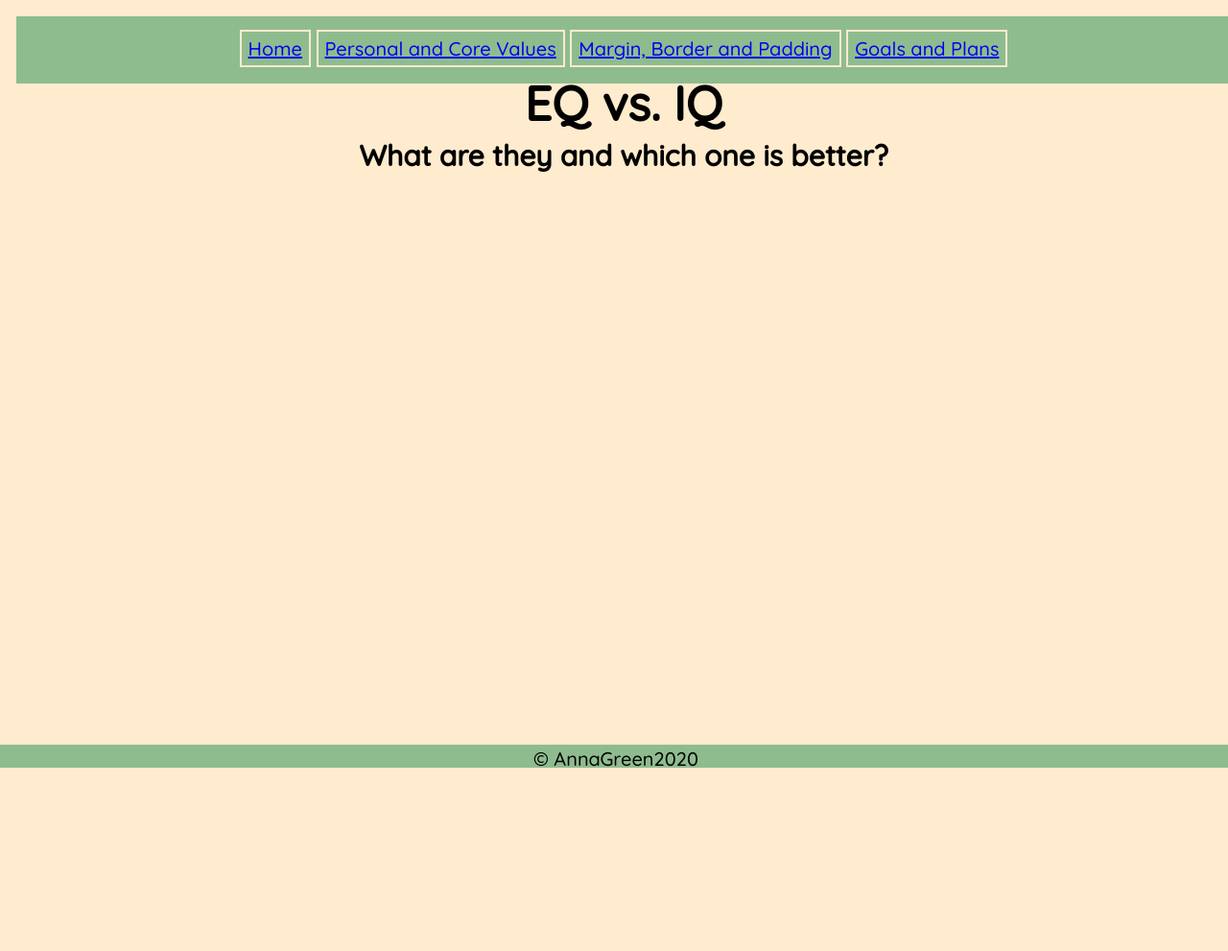
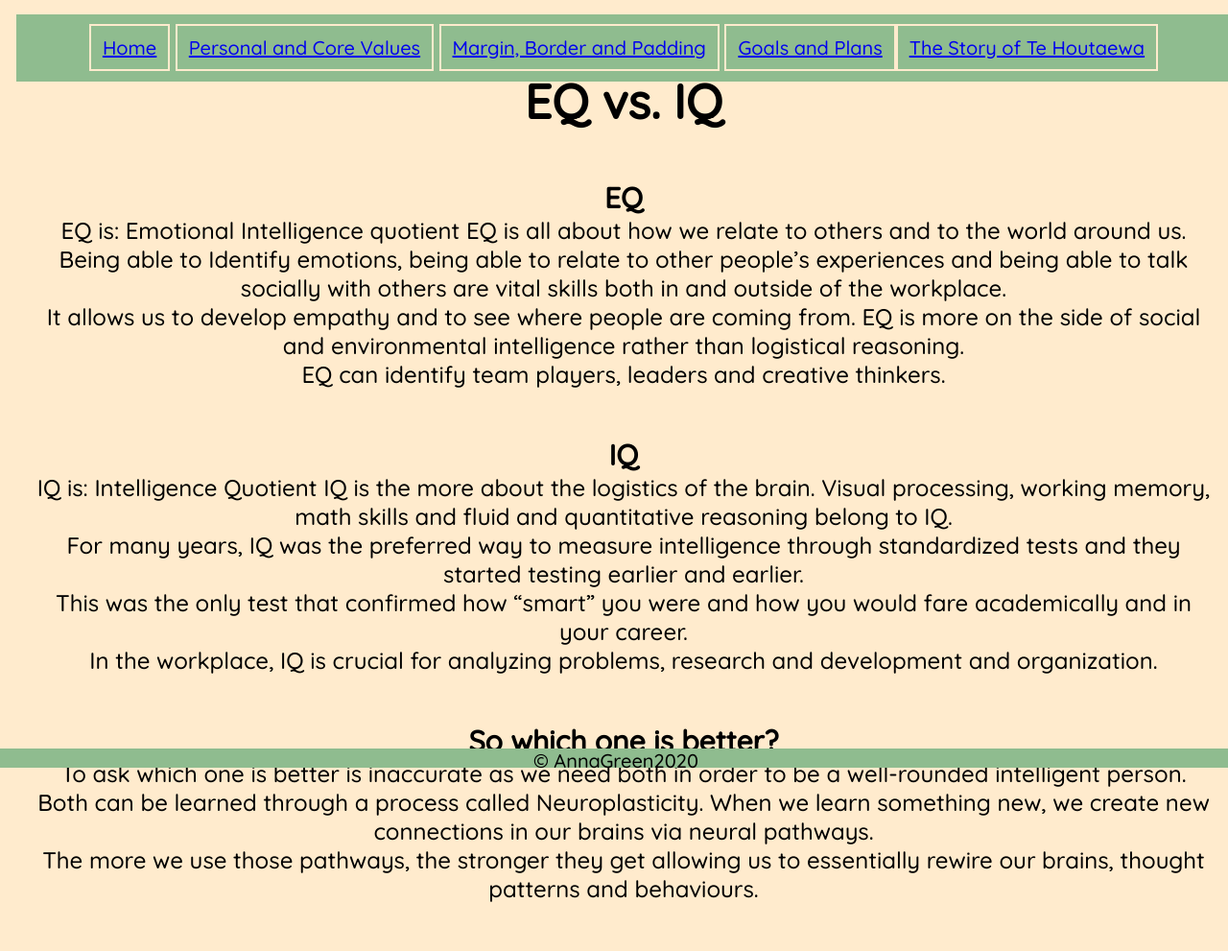
Before and after one commit to Anna-Green/Anna-Green.github.io, a plain HTML site: page Sprint3-cultural.html in a window 1280 px wide. Shown: the whole page at 96% size. Before the commit the page ends 800 px from the top, so only its background shows below. Drawn offline with Linux system fonts and the light colour scheme.

Commit message:
Sprint 3 cultural blog

```diff
--- a/Sprint3-cultural.html
+++ b/Sprint3-cultural.html
@@ -16,6 +16,7 @@
             <li> <a href="Personal Values.html">Personal and Core Values</a></li>
             <li> <a href="Technical-Blog.html">Margin, Border and Padding</a></li>
             <li> <a href="Sprint2-cultural.html">Goals and Plans</a>
+            <li> <a href="sprint1-technical.html"> The Story of Te Houtaewa</a></li>
 
 
           </ul>
@@ -24,7 +25,51 @@
 
     <body>
         <h1>EQ vs. IQ</h1>
-        <h2>What are they and which one is better?</h2>
+
+        <br>
+        <br>
+        <section>
+        <h3>EQ</h3>
+
+        <p>
+          EQ is:  Emotional Intelligence quotient
+EQ is all about how we relate to others and to the world around us. <br>
+Being able to Identify emotions, being able to relate to other people’s experiences and being able to talk socially with others are vital skills both in and outside of the workplace. <br>
+It allows us to develop empathy and to see where people are coming from. EQ is more on the side of social and environmental intelligence rather than logistical reasoning.<br>
+EQ can identify team players, leaders and creative thinkers.<br>
+
+  </p>
+  </section>
+  <br>
+  <br>
+  <section>
+    <h3>IQ</h3>
+    <p>
+      IQ is:  Intelligence Quotient
+IQ is the more about the logistics of the brain. Visual processing, working memory, math skills and fluid and quantitative reasoning belong to IQ. <br>
+
+For many years, IQ was the preferred way to measure intelligence through standardized tests and they started testing earlier and earlier. <br>
+This was the only test that confirmed how “smart” you were and how you would fare academically and in your career. <br>
+In the workplace, IQ is crucial for analyzing problems, research and development and organization.<br>
+    </p>
+  </section>
+  <br>
+  <br>
+  <section>
+  <h3>So which one is better?</h3>
+  <p>
+    To ask which one is better is inaccurate as we need both in order to be a well-rounded intelligent person.<br>
+    Both can be learned through a process called Neuroplasticity. When we learn something new, we create new connections in our brains via neural pathways. <br>
+    The more we use those pathways, the stronger they get allowing us to essentially rewire our brains, thought patterns and behaviours.<br>
+
+
+
+
+
+  </p>
+
+
+
 
 
 
@@ -32,6 +77,8 @@
 
 
     </body>
+    <br>
+    <br>
+    <footer class="footer">&copy; AnnaGreen2020</footer>
 
-    <footer class="footer">&copy; AnnaGreen2020</footer>
 </html>
--- a/main.css
+++ b/main.css
@@ -1,6 +1,7 @@
 * {
     margin: 0px;
-    padding: 2px;
+    padding-left: 2px;
+    padding-right: 2px;
 
 }
 
@@ -15,16 +16,21 @@ body {
 
 }
 
+h3 {
+    font-size: 30px;
+}
+
 h1 {
     font-size: 50px;
 
 }
 
 ul li {
-    padding: 5px;
+    padding: 10px;
     list-style: none;
     display: inline-block ;
     border: 2px solid blanchedalmond;
+
 
 
 
```
Also changed, not shown: Personal Values.html (+1 -1 lines), Technical-Blog.html (+6 -0 lines), techblog3.html (added, +16 -0 lines).
